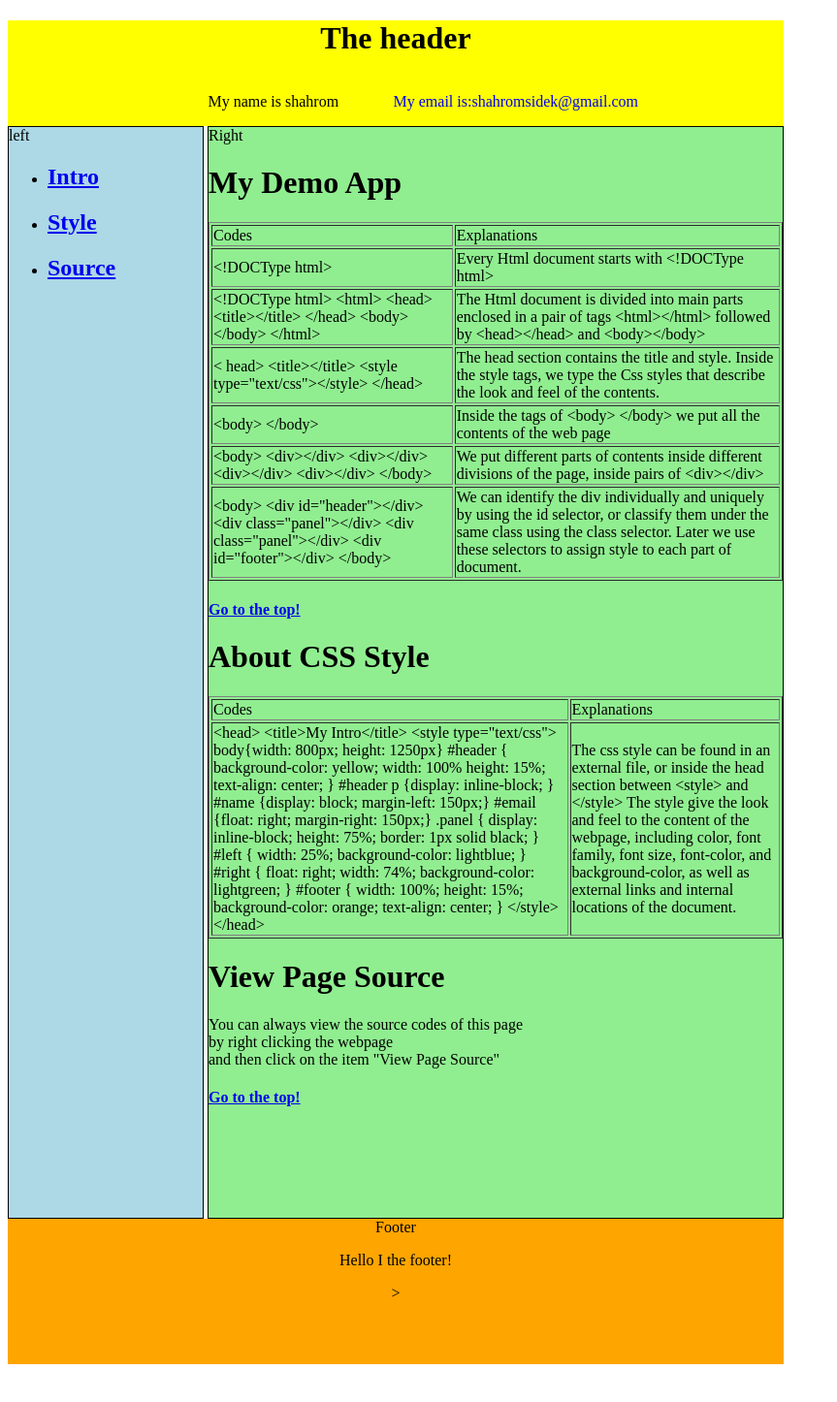
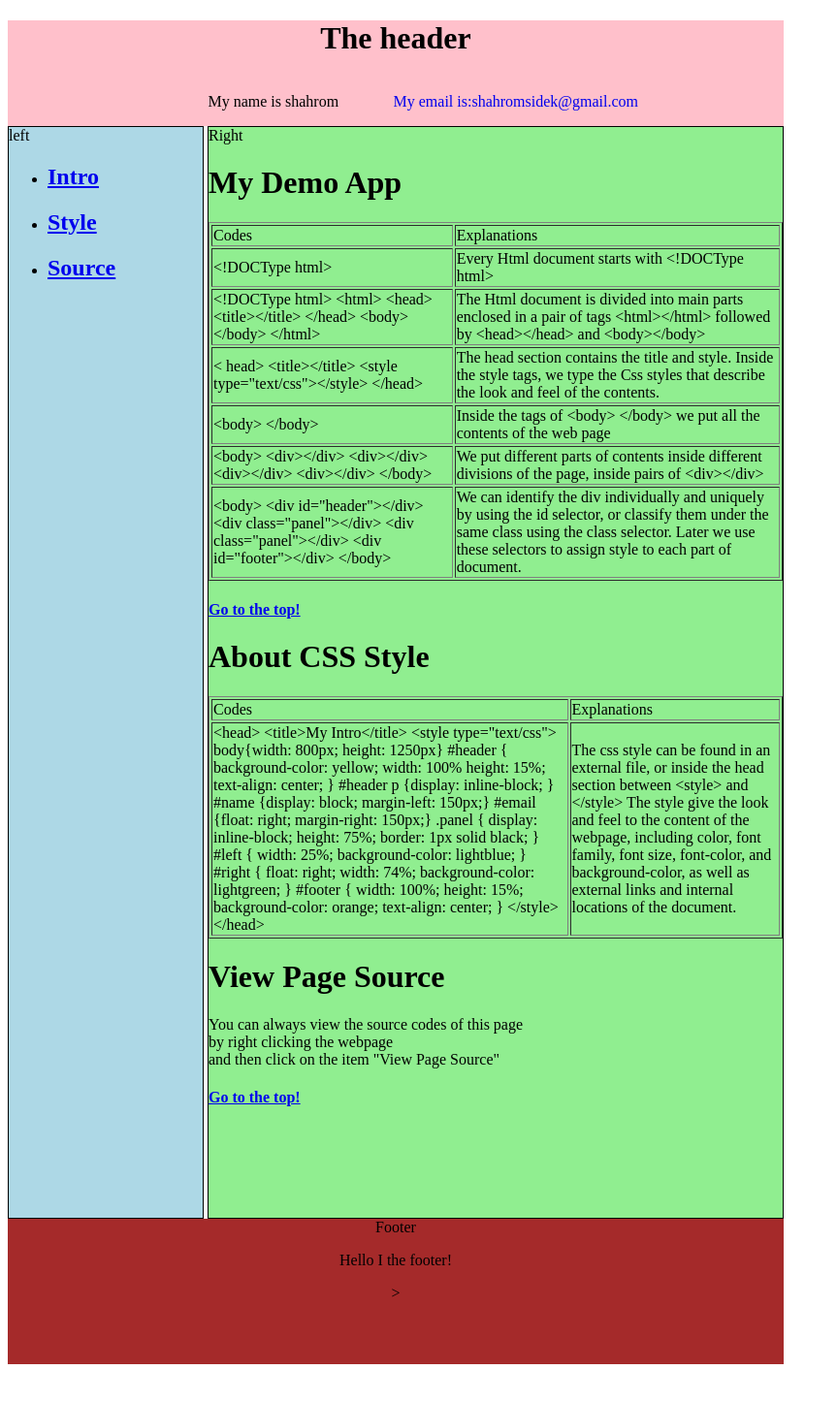
Before and after one commit to shahrom51/shahrom51.github.io, a plain HTML site: page html-css-p1/MyInfo.html in a window 1280 px wide. Shown: the whole page at 97% size, without its empty margins (0-863 px from the left). Drawn offline with Linux system fonts and the light colour scheme.

Commit message:
Update MyInfo.html

```diff
--- a/html-css-p1/MyInfo.html
+++ b/html-css-p1/MyInfo.html
@@ -6,7 +6,7 @@
 		body{width: 800px;
 			height: 1500px}
 		#header {
-			background-color: yellow;
+			background-color: pink;
 			width: 100%
 			height: 15%;
 			text-align: center;
@@ -39,7 +39,7 @@
 		#footer {
 		width: 100%;
 		height: 10%;
-		background-color: orange;
+		background-color: brown;
 		text-align: center;
 	}
 	</style>
```
